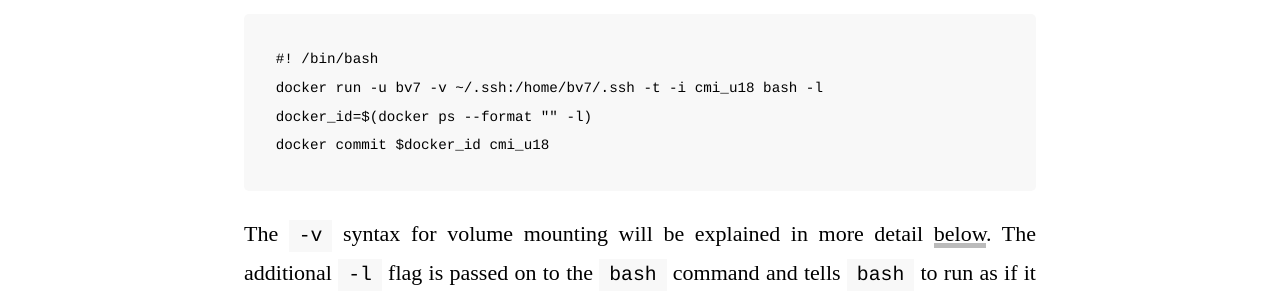
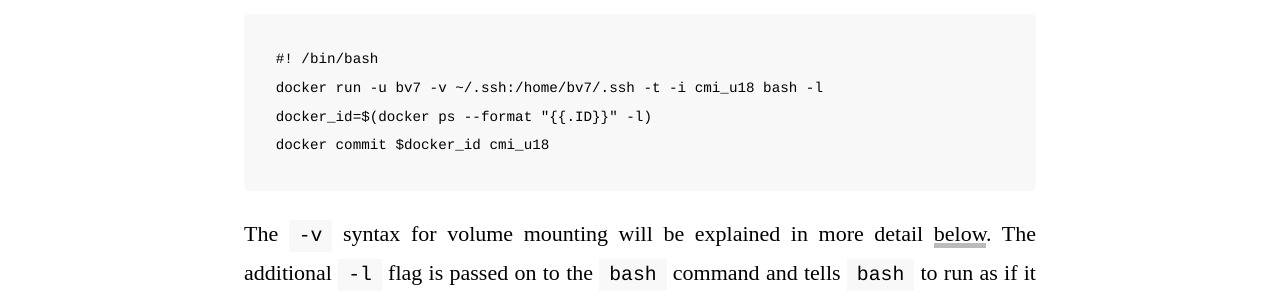
Before and after one commit to bwvdnbro/bwvdnbro.github.io, a Jekyll site: the page built from _posts/2019-02-12-running-a-development-environment-inside-a-docker-container.markdown, in a window 1280 px wide and 900 px high, scrolled down 8229 px. Shown: the part 209-509 px from the top of the window. Built offline with Jekyll 4.4.1, drawn with Linux system fonts in a browser that asks for light colours; some web fonts are replaced; some of the changed text lies outside the part shown.

````diff
--- a/_posts/2019-02-12-running-a-development-environment-inside-a-docker-container.markdown
+++ b/_posts/2019-02-12-running-a-development-environment-inside-a-docker-container.markdown
@@ -275,13 +275,13 @@ script allows normal access to the container; the second script allows
 [root access](#root-access) to the container in case this is required.
 
 The first script consists of three `docker` commands:
- - a call to `docker run` that accesses the container using the user
+ * a call to `docker run` that accesses the container using the user
 account we created during the image build and that mounts the local
 `.ssh` folder so that the container shares the SSH keys and
 configuration of the host system
- - a call to `docker ps` that recovers the hash tag of the container
+ * a call to `docker ps` that recovers the hash tag of the container
 when it exits
- - a call to `docker commit` that saves the final state of the container
+ * a call to `docker commit` that saves the final state of the container
 as an image with the same tag as the original container image
 
 The full script is shown below:
@@ -289,7 +289,7 @@ The full script is shown below:
 ```
 #! /bin/bash
 docker run -u bv7 -v ~/.ssh:/home/bv7/.ssh -t -i cmi_u18 bash -l
-docker_id=$(docker ps --format "{{.ID}}" -l)
+docker_id=$(docker ps --format "{{ "{{.ID"}}}}" -l)
 docker commit $docker_id cmi_u18
 ```
 
@@ -339,7 +339,7 @@ wrapper script does:
 ```
 #! /bin/bash
 docker run -u 0 -t -i cmi_u18 bash -l
-docker_id=$(docker ps --format "{{.ID}}" -l)
+docker_id=$(docker ps --format "{{ "{{.ID"}}}}" -l)
 docker commit $docker_id cmi_u18
 ```
 
````
Also changed, not shown: _posts/2019-02-21-list-of-commands-i-frequently-forget.markdown (renamed from _drafts/frequently-forgotten-commands.markdown, +90 -4 lines).
